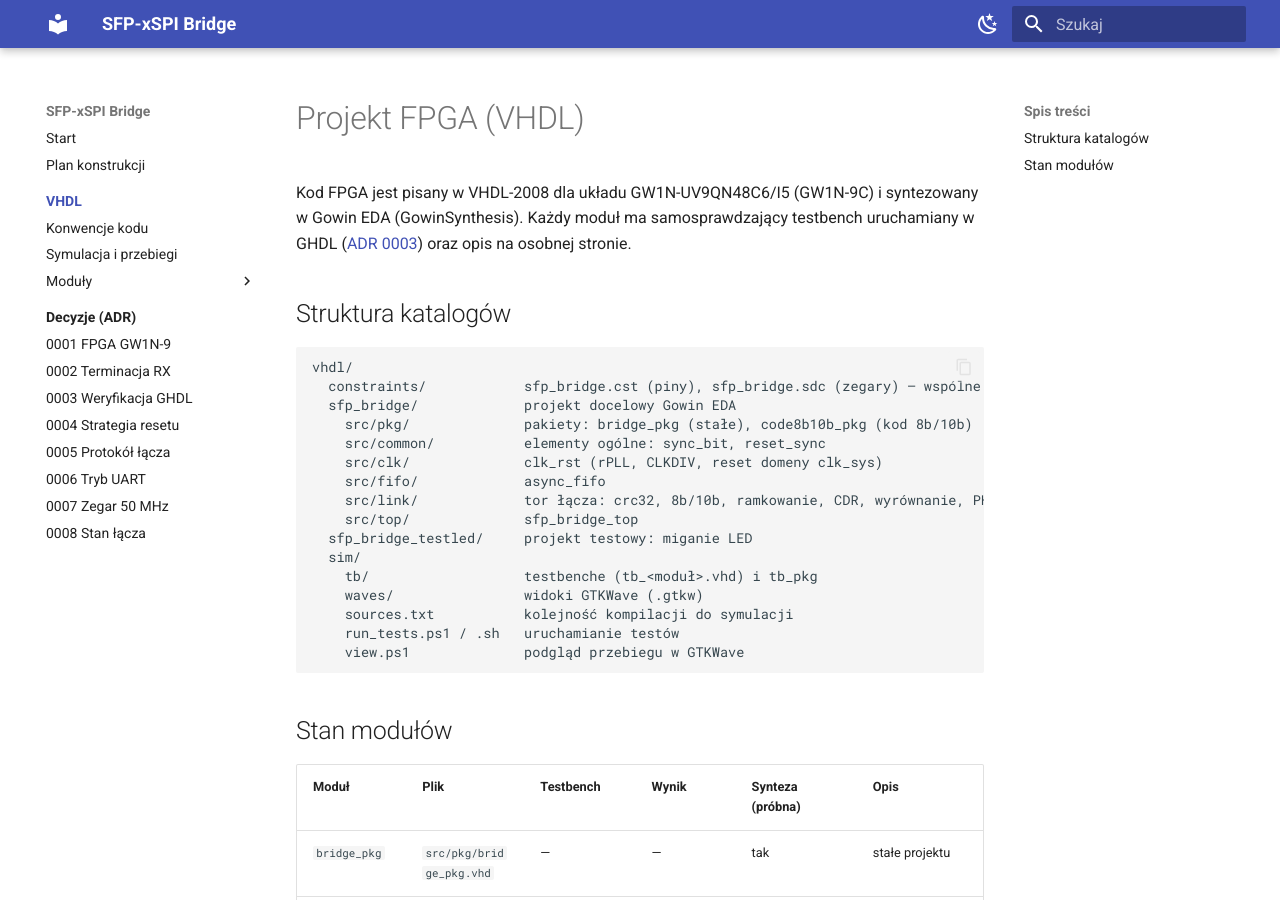
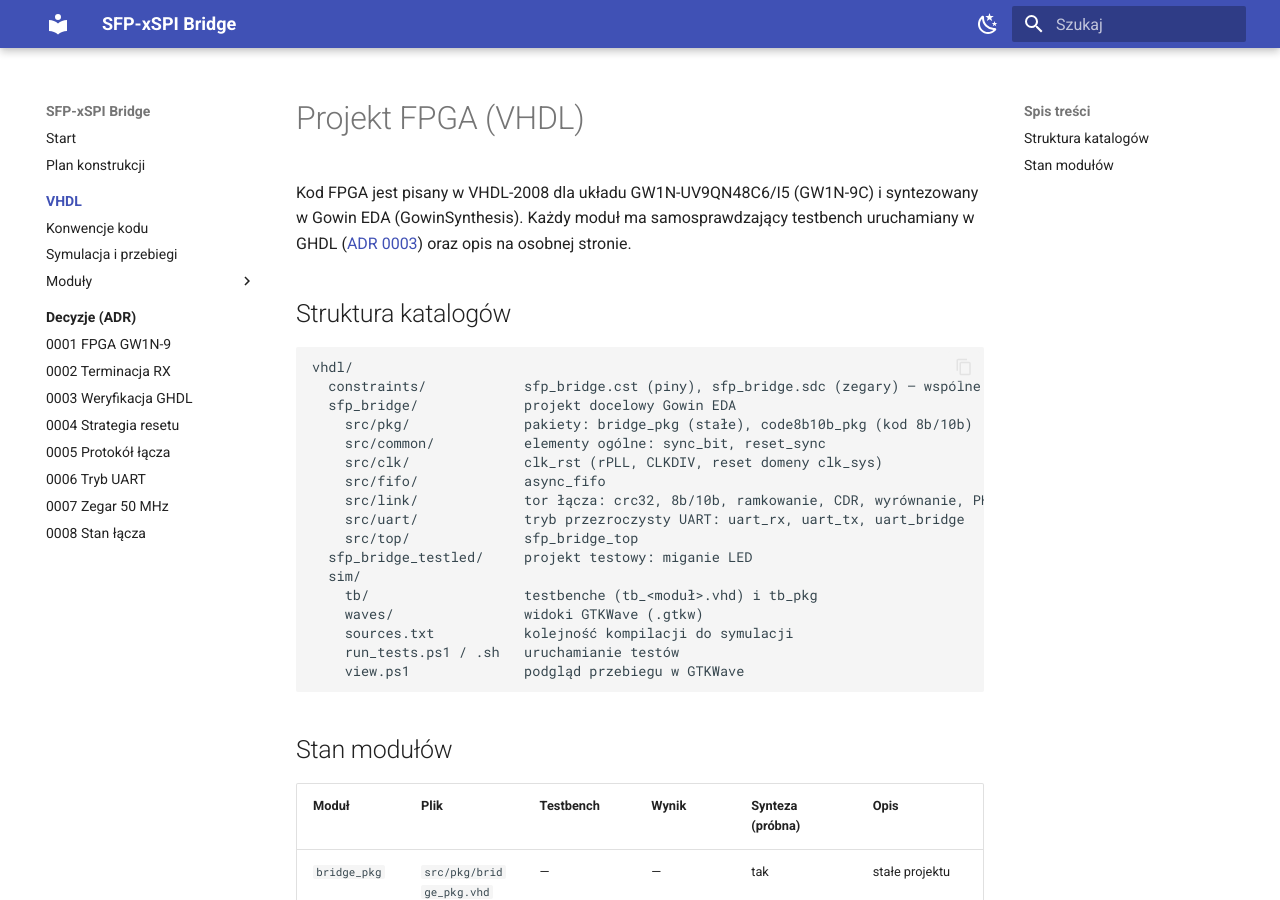
Before and after one commit to bartkepl/SFP-xSPI_Bridge, an MkDocs documentation site: the page built from doc/vhdl/index.md, in a window 1280 px wide and 900 px high. Built offline with MkDocs 1.6.1 and Material for MkDocs 9.7.7, drawn with Linux system fonts in a browser that asks for light colours; some of the changed text lies outside the part shown.

Commit message:
vhdl: uart_rx, uart_tx (8N1, dzielnik UART_DIV) z testbenchem; doc: tryb UART

```diff
--- a/doc/vhdl/index.md
+++ b/doc/vhdl/index.md
@@ -12,7 +12,8 @@
     src/common/           elementy ogólne: sync_bit, reset_sync
     src/clk/              clk_rst (rPLL, CLKDIV, reset domeny clk_sys)
     src/fifo/             async_fifo
-    src/link/             tor łącza: crc32, 8b/10b, ramkowanie, CDR, wyrównanie, PHY
+    src/link/             tor łącza: crc32, 8b/10b, ramkowanie, CDR, wyrównanie, PHY, link_ctrl
+    src/uart/             tryb przezroczysty UART: uart_rx, uart_tx, uart_bridge
     src/top/              sfp_bridge_top
   sfp_bridge_testled/     projekt testowy: miganie LED
   sim/
@@ -41,7 +42,8 @@
 | `tx_gearbox`, `tx_phy`, `rx_phy` | `src/link/tx_gearbox.vhd`, `tx_phy.vhd`, `rx_phy.vhd` | `tb_phy_loopback`, `tb_link_loopback` | PASS | tak (z PLL i IDES8/OSER8, 75 MHz) | [Warstwa fizyczna](phy.md) |
 | `clk_rst` | `src/clk/clk_rst.vhd` | `tb_clk_rst` | PASS | tak (z torem łącza, 85 MHz) | [Zegary i reset](clk_rst.md) |
 | `link_ctrl` | `src/link/link_ctrl.vhd` | `tb_link_ctrl`, `tb_link_loopback` | PASS | tak (113 MHz) | [Sterowanie łączem](link_ctrl.md) |
-| `uart_rx`, `uart_tx`, `uart_bridge` | — | — | — | — | planowany ([ADR 0006](../adr/0006-tryb-uart-przezroczysty.md)) |
+| `uart_rx`, `uart_tx` | `src/uart/uart_rx.vhd`, `uart_tx.vhd` | `tb_uart` | PASS | tak (98 MHz) | [UART](uart.md) |
+| `uart_bridge` | — | — | — | — | planowany ([ADR 0006](../adr/0006-tryb-uart-przezroczysty.md)) |
 | `i2c_master`, `sfp_mgmt` | — | — | — | — | planowany |
 | `xspi_slave`, `csr_regs` | — | — | — | — | planowany |
 | `leds` | — | — | — | — | planowany |
--- a/mkdocs.yml
+++ b/mkdocs.yml
@@ -62,6 +62,7 @@
           - Wyrównanie symboli (comma_align): vhdl/comma_align.md
           - Warstwa fizyczna (tx_gearbox, tx_phy, rx_phy): vhdl/phy.md
           - Sterowanie łączem (link_ctrl): vhdl/link_ctrl.md
+          - Tryb UART (uart_rx, uart_tx, uart_bridge): vhdl/uart.md
   - Decyzje (ADR):
       - adr/README.md
       - "0001 FPGA GW1N-9": adr/0001-fpga-gw1n-9.md
```
Also changed, not shown: doc/sfp-xspi-bridge-plan.md (+2 -2 lines), doc/vhdl/uart.md (added, +80 -0 lines), 7 other files.
